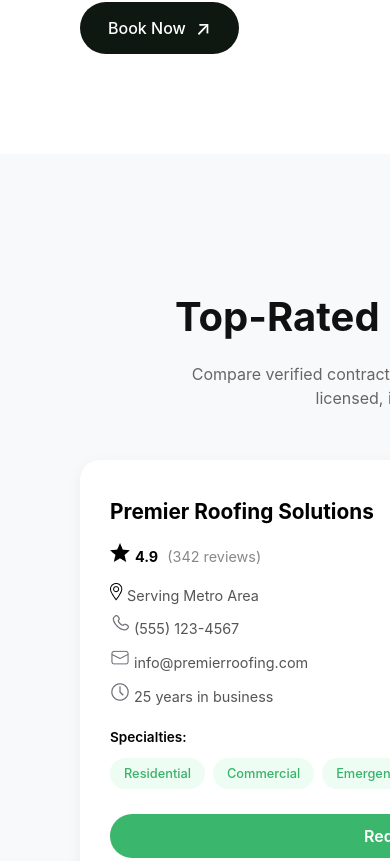
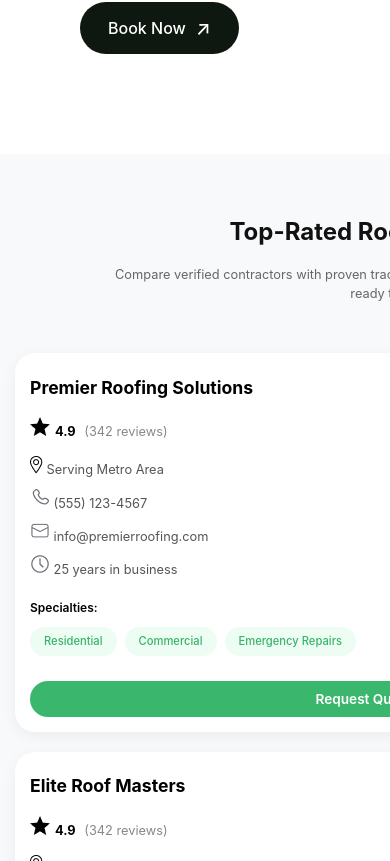
Before and after one commit to roshninaznin/roofing-services, a React (Vite) app: page / in a window 390 px wide. Shown: the part 4303-5164 px from the top of the page. Built offline with nearby package versions, Linux system fonts and the light colour scheme.

Commit message:
Update Companies.css

```diff
--- a/src/styles/Companies.css
+++ b/src/styles/Companies.css
@@ -1,13 +1,14 @@
 .companies-section {
-min-height: 100vh;
+  min-height: 100vh;
   width: 100%;
-  padding: 100px 80px;  background-color: #f8f9fa;
+  padding: clamp(50px, 8vw, 100px) clamp(20px, 5vw, 80px);
+  background-color: #f8f9fa;
   text-align: center;
   font-family: 'Inter', sans-serif;
 }
 
 .header-text h2 {
-  font-size: 2.5rem;
+  font-size: clamp(2rem, 5vw, 2.5rem);
   margin-bottom: 15px;
   color: #111;
 }
@@ -17,12 +18,13 @@ min-height: 100vh;
   max-width: 600px;
   margin: 0 auto 50px auto;
   line-height: 1.5;
+  font-size: clamp(0.9rem, 2vw, 1rem);
 }
 
 .company-grid {
   display: grid;
-  grid-template-columns: repeat(auto-fit, minmax(400px, 1fr));
-  gap: 25px;
+  grid-template-columns: repeat(auto-fit, minmax(280px, 1fr));
+  gap: clamp(20px, 4vw, 25px);
   max-width: 1000px;
   margin: 0 auto 40px auto;
   color: black;
@@ -30,7 +32,7 @@ min-height: 100vh;
 
 .company-card {
   background: white;
-  padding: 30px;
+  padding: clamp(20px, 2vw, 30px);
   border-radius: 20px;
   text-align: left;
   box-shadow: 0 4px 15px rgba(0, 0, 0, 0.05);
@@ -45,21 +47,21 @@ min-height: 100vh;
 }
 
 .card-header h3 {
-  font-size: 1.3rem;
+  font-size: clamp(1.1rem, 2.5vw, 1.3rem);
   margin: 0;
 }
 
 .badge-icon {
   background: #eefdf3;
   color: #38b36a;
-  padding: 8px;
+  padding: 6px;
   border-radius: 50%;
-  font-size: 14px;
+  font-size: clamp(12px, 2vw, 14px);
 }
 
 .rating {
   margin-bottom: 15px;
-  font-size: 0.9rem;
+  font-size: clamp(0.8rem, 1.5vw, 0.9rem);
 }
 
 .star { color: #111; margin-right: 5px; }
@@ -67,19 +69,20 @@ min-height: 100vh;
 
 .details p {
   margin: 8px 0;
-  font-size: 0.9rem;
+  font-size: clamp(0.8rem, 1.5vw, 0.9rem);
   color: #555;
 }
 
 .specialties-label {
   margin: 20px 0 10px 0;
   font-weight: 600;
-  font-size: 0.85rem;
+  font-size: clamp(0.75rem, 1.5vw, 0.85rem);
 }
 
 .tags {
   display: flex;
   gap: 8px;
+  flex-wrap: wrap;
   margin-bottom: 25px;
 }
 
@@ -88,13 +91,13 @@ min-height: 100vh;
   color: #38b36a;
   padding: 6px 14px;
   border-radius: 20px;
-  font-size: 0.8rem;
+  font-size: clamp(0.7rem, 1.5vw, 0.8rem);
   font-weight: 500;
 }
 
 .quote-btn {
   width: 100%;
-  padding: 12px;
+  padding: clamp(10px, 2vw, 12px);
   border-radius: 30px;
   font-weight: 600;
   cursor: pointer;
@@ -120,7 +123,7 @@ min-height: 100vh;
 .show-more-btn {
   background: #111;
   color: white;
-  padding: 12px 30px;
+  padding: clamp(10px, 2vw, 12px) clamp(20px, 4vw, 30px);
   border-radius: 30px;
   border: none;
   cursor: pointer;
@@ -132,3 +135,26 @@ min-height: 100vh;
     grid-template-columns: 1fr;
   }
 }
+
+@media (max-width: 480px) {
+  .companies-section {
+    padding: 40px 15px;
+  }
+
+  .header-text h2 {
+    font-size: clamp(1.5rem, 5vw, 2rem);
+  }
+
+  .header-text p {
+    font-size: clamp(0.8rem, 3vw, 0.95rem);
+  }
+
+  .company-card {
+    padding: clamp(15px, 3vw, 25px);
+  }
+
+  .quote-btn, .show-more-btn {
+    font-size: clamp(0.85rem, 3vw, 1rem);
+    padding: 10px 15px;
+  }
+}
```
